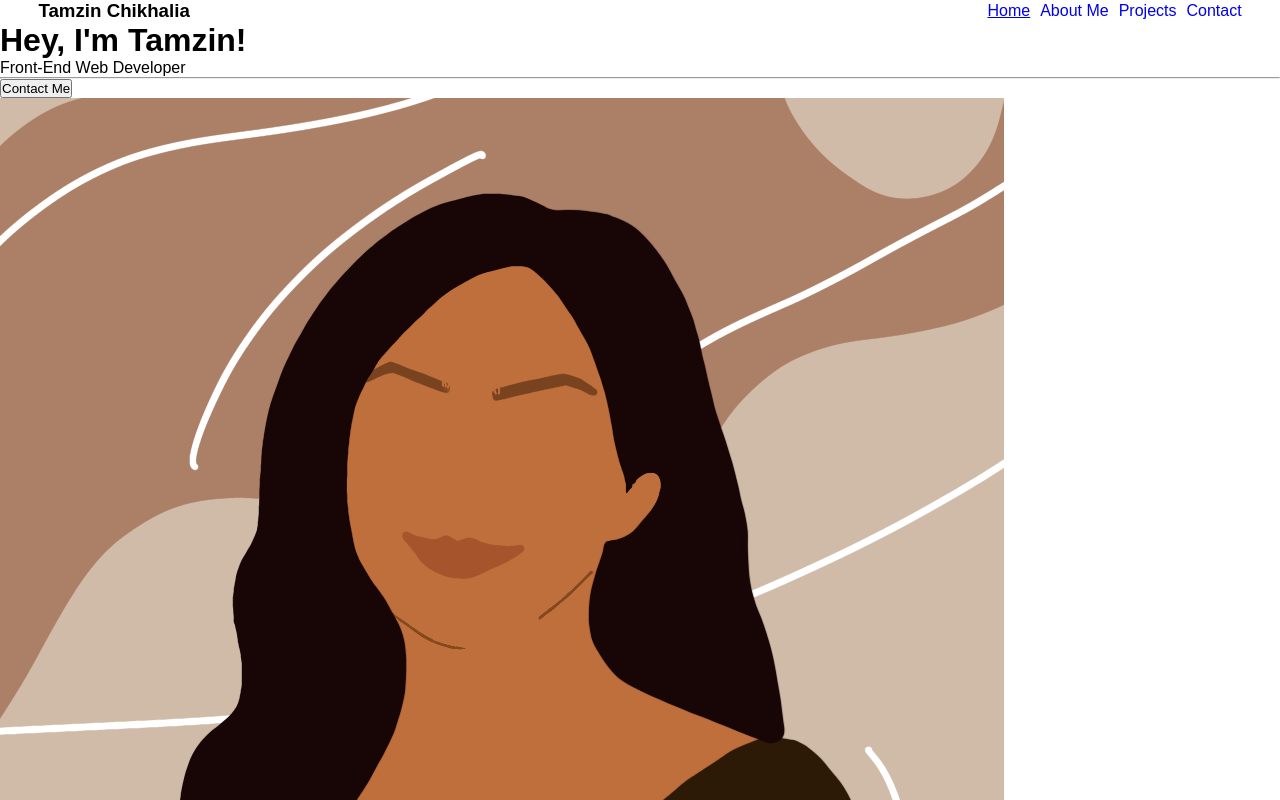
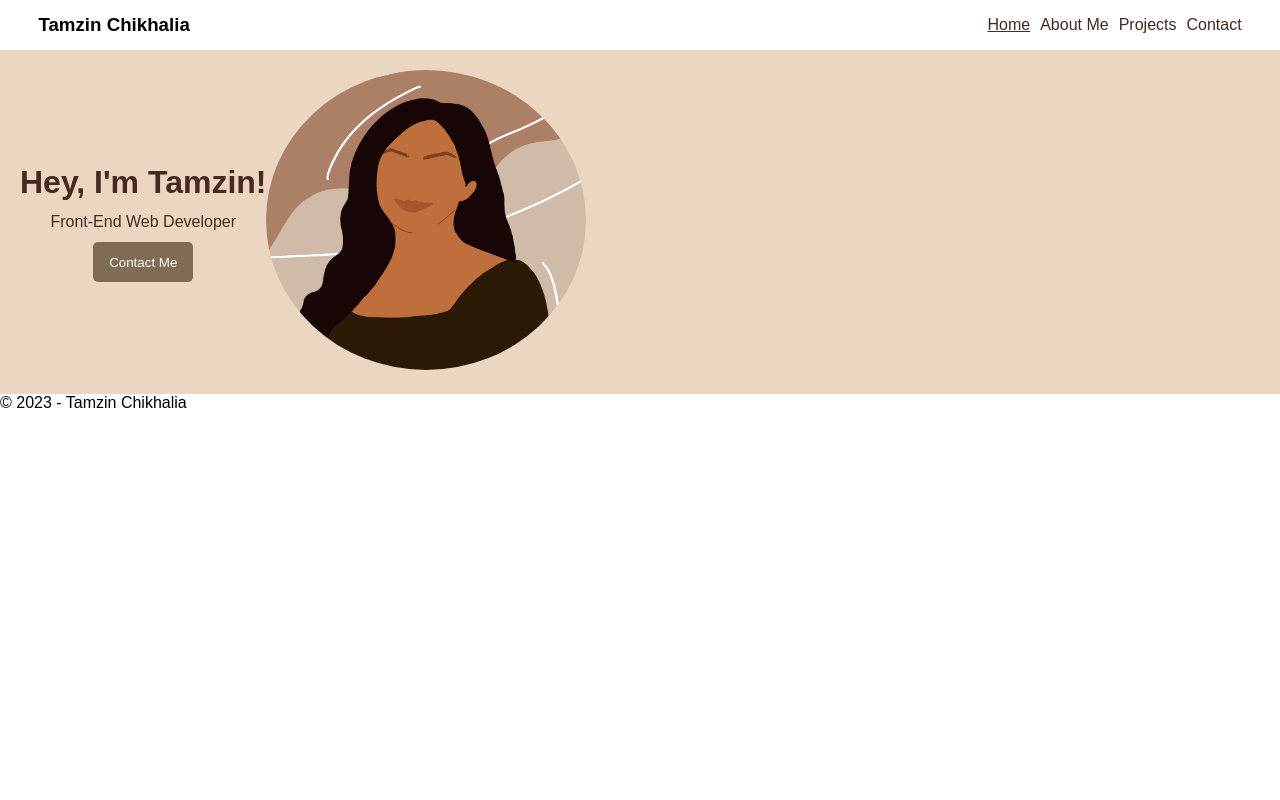
Before and after one commit to TamzinC/react-portfolio, a React (Create React App) app: page / in a window 1280 px wide. Shown: the top 800 px of the page. Built offline with nearby package versions, Linux system fonts and the light colour scheme.

Commit message:
adding styling to home page and nav

```diff
--- a/package.json
+++ b/package.json
@@ -6,7 +6,9 @@
     "@testing-library/jest-dom": "^5.16.5",
     "@testing-library/react": "^13.4.0",
     "@testing-library/user-event": "^13.5.0",
+    "bootstrap": "^5.2.3",
     "react": "^18.2.0",
+    "react-bootstrap": "^2.7.0",
     "react-dom": "^18.2.0",
     "react-router-dom": "^6.8.1",
     "react-scripts": "5.0.1",
--- a/src/index.css
+++ b/src/index.css
@@ -20,12 +20,13 @@ header {
   justify-content: space-between;
   align-items: center;
   padding: 0 3%;
+  height: 50px;
   /* background-color: #07b6ae;
   color: #fff; */
 }
 
 nav a {
-  /* color: #fff; */
+  color: #462920;
   text-decoration: none;
 }
 
--- a/src/pages/Home.js
+++ b/src/pages/Home.js
@@ -1,17 +1,43 @@
 import profilePic from '../images/profile-pic.PNG';
 
 function Home(props) {
+    const styles = {
+        hero: {
+            display: 'flex',
+            padding: '20px',
+            backgroundColor: '#EBD7C1'
+        },
+        intro: {
+            alignSelf: 'center',
+            textAlign: 'center',
+            lineHeight: '40px',
+            color: '#462920'
+        },
+        button: {
+            backgroundColor: 'rgb(128, 108, 84)',
+            color: '#fff',
+            height: '40px',
+            border: 'none',
+            borderRadius: '5px',
+            width: '100px'
+        },
+        img: {
+            borderRadius: '50%',
+            height: '300px',
+            width: '320px'
+        }
+      }
 
     return (
-        <div>
-            <div>
+        <div className='hero' style={styles.hero}>
+            <div className='intro' style={styles.intro}>
                 <h1>Hey, I'm Tamzin!</h1>
                 <p>Front-End Web Developer</p>
-                <hr/>
-                <button href="mailto:tamzin.chikhalia@gmail.com" role="button">Contact Me</button>
+
+                <button style={styles.button} href="mailto:tamzin.chikhalia@gmail.com" role="button">Contact Me</button>
             </div>
             <div>
-                <img src={profilePic} alt="profile"/>
+                <img src={profilePic} alt="profile" style={styles.img} />
             </div>
         </div>
     );
```
Also changed, not shown: 1 other file (tests, documents, lock files or other folders).
